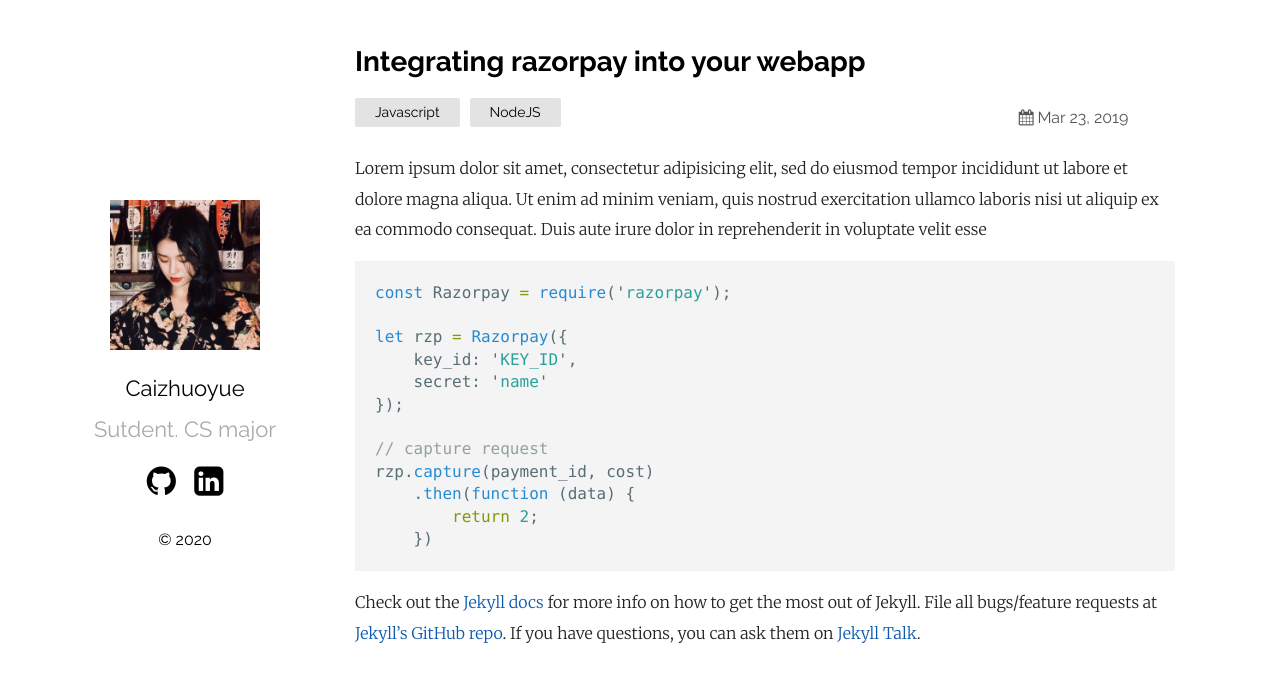
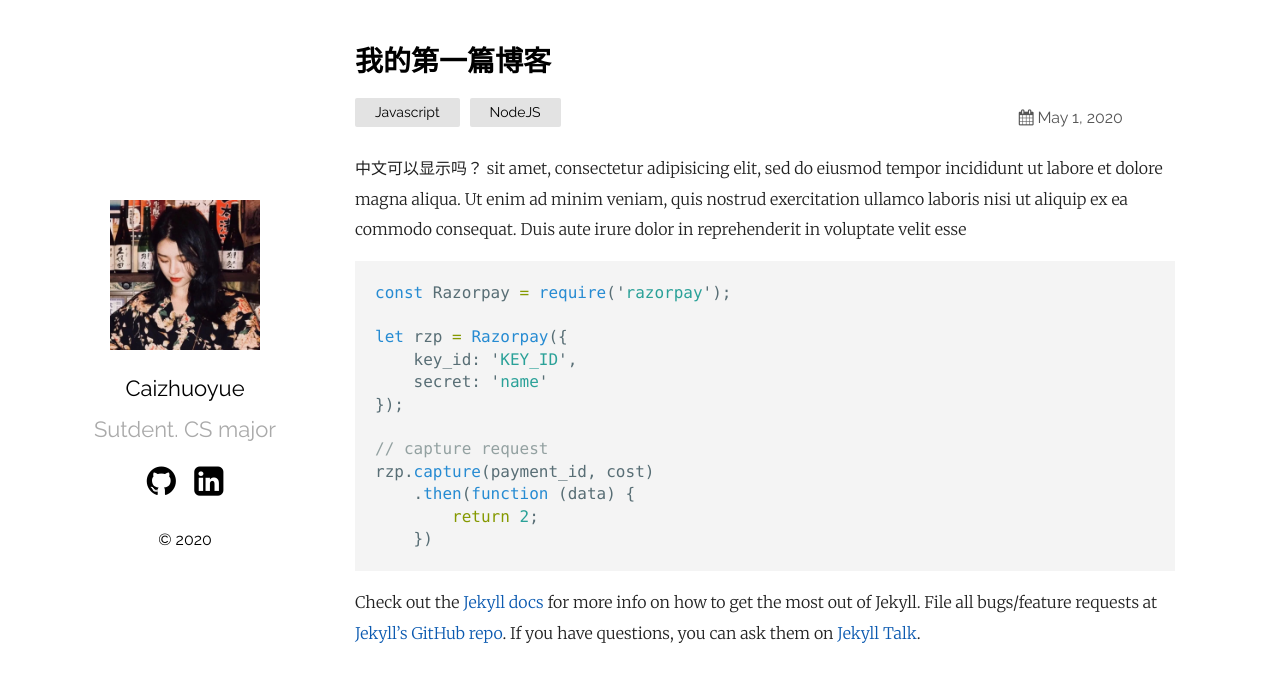
Before and after one commit to joemorningstar/joemorningstar.github.io, a Jekyll site: the page built from _posts/2020-05-01-my-first-post.markdown, in a window 1280 px wide. Shown: the top 682 px of the page. Built offline with Jekyll 4.4.1, drawn with Linux system fonts in a browser that asks for light colours.

Commit message:
changed first post

````diff
--- a/_posts/2019-03-23-welcome-to-jekyll.markdown
+++ b/_posts/2020-05-01-my-first-post.markdown
@@ -1,10 +1,10 @@
 ---
 layout: post
-title:  "Integrating razorpay into your webapp"
-date:   2019-03-23 21:03:36 +0530
+title:  "我的第一篇博客"
+date:   2020-05-01 07:52:36 +0008
 categories: Javascript NodeJS
 ---
-Lorem ipsum dolor sit amet, consectetur adipisicing elit, sed do eiusmod tempor incididunt ut labore et dolore magna aliqua. Ut enim ad minim veniam, quis nostrud exercitation ullamco laboris nisi ut aliquip ex ea commodo consequat. Duis aute irure dolor in reprehenderit in voluptate velit esse
+中文可以显示吗？ sit amet, consectetur adipisicing elit, sed do eiusmod tempor incididunt ut labore et dolore magna aliqua. Ut enim ad minim veniam, quis nostrud exercitation ullamco laboris nisi ut aliquip ex ea commodo consequat. Duis aute irure dolor in reprehenderit in voluptate velit esse
 
 ```javascript
 const Razorpay = require('razorpay');
````
